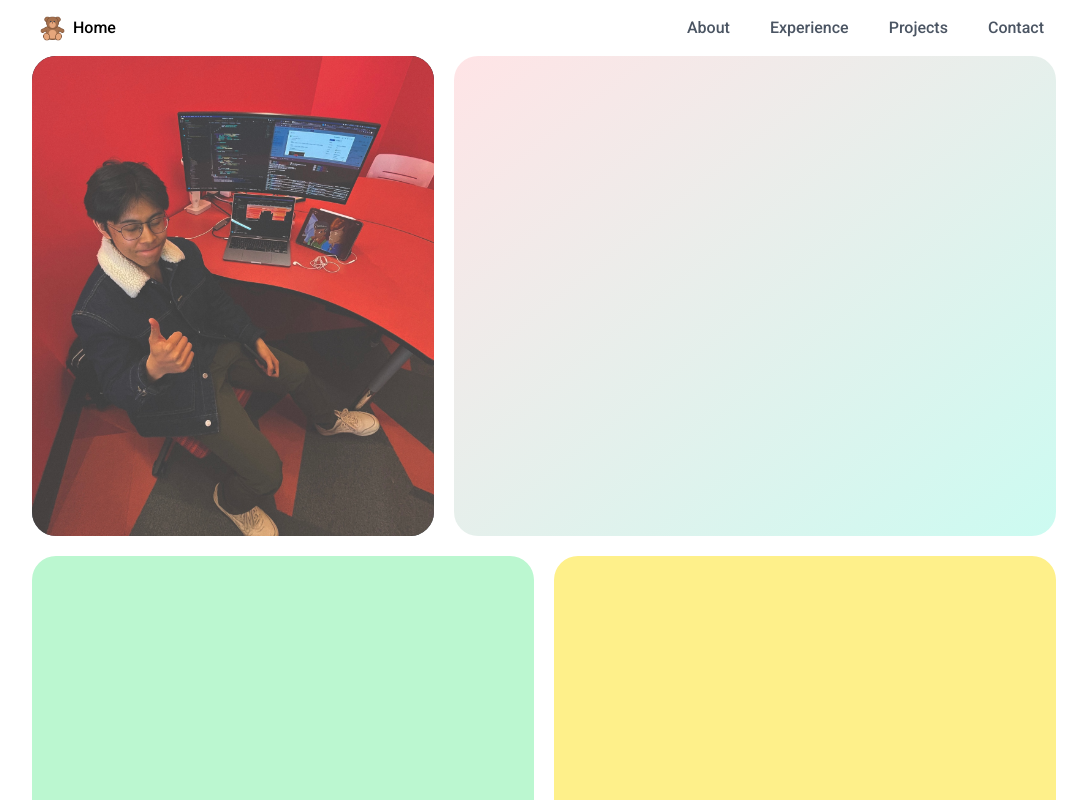
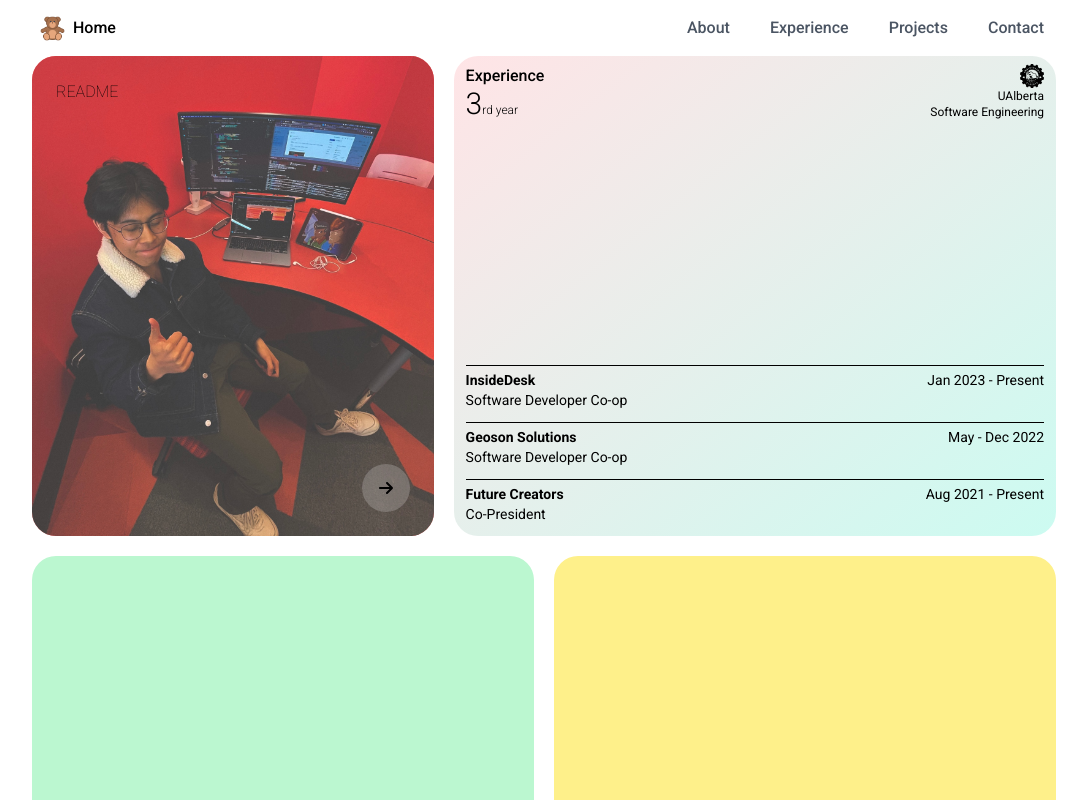
Before and after one commit to jdrco/self-portfolio, a Next.js app: page / in a window 1280 px wide. Shown: the top 800 px of the page, without its empty margins (96-1183 px from the left). Built offline with nearby package versions, Linux system fonts and the light colour scheme.

Commit message:
Add buttons to README widget

```diff
--- a/components/widgets/Experience.js
+++ b/components/widgets/Experience.js
@@ -2,18 +2,18 @@ import Image from "next/image";
 
 const Experience = () => {
   return (
-    <div className="bg-gradient-to-t from-rose-300 to-pink-500 h-full flex flex-col">
+    <div className="h-full flex flex-col">
       <div className="my-2 mx-3 flex flex-col justify-between h-full">
         <div className="header flex flex-col mb-1">
           <div className="tophalf flex flex-row flex-end items-end w-full">
-            <h1 className="text-white font-medium text-[10px] sm:text-base mr-auto">
+            <h1 className="text-black font-medium text-[10px] sm:text-base mr-auto">
               Experience
             </h1>
             <div className="engglog h-4 w-4 sm:h-6 sm:w-6">
               <Image
                 src="/eng.png"
                 layout="responsive"
-                className="object-contain w-full h-full relative invert"
+                className="object-contain w-full h-full relative"
                 width={15}
                 height={15}
               />
@@ -21,35 +21,35 @@ const Experience = () => {
           </div>
 
           <div className="bottomhalf flex flex-row flex-end items-end w-full">
-            <div className="text-white font-light text-2xl sm:text-3xl leading-5 sm:leading-6 mr-auto">
-              3<span className="text-[8px] sm:text-[12px]">rd year</span>
+            <div className="text-black font-light text-2xl sm:text-3xl leading-5 sm:leading-6 mr-auto">
+              3<span className="text-sm sm:text-[12px]">rd year</span>
             </div>
             <div className="edu flex flex-col items-end w-auto h-auto">
-              <p className="text-white text-[8px] sm:text-xs leading-[8px]">
+              <p className="text-black text-sm sm:text-xs leading-[8px]">
                 UAlberta
               </p>
-              <p className="text-white text-[8px] sm:text-xs leading-3">
+              <p className="text-black text-sm sm:text-xs leading-3">
                 Software Engineering
               </p>
             </div>
           </div>
         </div>
         <div className="experiences h-auto">
-          <div className="pt-1 text-white text-[8px] sm:text-sm leading-[9px] border-t-[1px] mb-2 sm:mb-3">
+          <div className="pt-1 text-black text-sm sm:text-sm leading-[9px] border-t-[1px] border-black mb-2 sm:mb-3">
             <div className="flex flex-row flex-end items-end w-full">
               <p className="font-bold mr-auto">InsideDesk</p>
               <p className="">Jan 2023 - Present</p>
             </div>
             <p>Software Developer Co-op</p>
           </div>
-          <div className="pt-1 text-white text-[8px] sm:text-sm leading-[9px] border-t-[1px] mb-2 sm:mb-3">
+          <div className="pt-1 text-black text-sm sm:text-sm leading-[9px] border-t-[1px] border-black mb-2 sm:mb-3">
             <div className="flex flex-row flex-end items-end w-full">
               <p className="font-bold mr-auto">Geoson Solutions</p>
               <p className="">May - Dec 2022</p>
             </div>
             <p>Software Developer Co-op</p>
           </div>
-          <div className="pt-1 text-white text-[8px] sm:text-sm leading-[9px] border-t-[1px] mb-1">
+          <div className="pt-1 text-black text-sm sm:text-sm leading-[9px] border-t-[1px] border-black mb-1">
             <div className="flex flex-row flex-end items-end w-full">
               <p className="font-bold mr-auto">Future Creators</p>
               <p className="">Aug 2021 - Present</p>
--- a/components/widgets/Readme.js
+++ b/components/widgets/Readme.js
@@ -1,14 +1,20 @@
-import Image from "next/image";
+import Image from 'next/image';
+import { ImArrowRight2 } from 'react-icons/im';
+
+import Link from 'next/link';
 
 const Readme = () => {
   return (
-    <div className="bg-gradient-to-b from-gray-900 to-gray-600 h-full flex flex-col">
-      {/* <div className="w-[42%] h-[42%] rounded-full ml-7 sm:ml-11 mt-6 sm:mt-10 overflow-hidden relative"> */}
-        <Image src="/photo.jpg" layout="fill" className="object-cover" />
-      {/* </div> */}
-      {/* <div className="w-[75%] h-12 ml-8 sm:ml-12 md:ml-[50px] mt-4 sm:mt-7 text-[9px] sm:text-sm md:text-base text-white leading-[11px] sm:leading-[18px] md:leading-[22px]">
-        README
-      </div> */}
+    <div className="flex flex-col">
+      <Image src="/photo.jpg" layout="fill" className="object-cover" />
+      <div className="absolute top-6 left-6 text-black font-thin">README</div>
+      <Link href="/about">
+        <button className="absolute h-12 w-12 bottom-6 right-6 bg-white bg-opacity-20 backdrop-blur-2xl rounded-full">
+          <div className="flex items-center justify-center">
+            <ImArrowRight2 />
+          </div>
+        </button>
+      </Link>
     </div>
   );
 };
--- a/pages/index.js
+++ b/pages/index.js
@@ -11,16 +11,17 @@ export default function Home() {
   return (
     <>
       <div className="meat flex flex-col h-screen w-full gap-5">
-
         <div className="flex flex-col sm:flex-row gap-5 w-full">
-          <div className="card bg-red-400 w-full aspect-square sm:w-2/5 sm:h-[30rem]">
-            <Link href="/about">
-              <a className="h-full"><Readme /></a>
-            </Link>
+          <div className="card bg-red-400 w-full sm:w-2/5 h-[30rem]">
+            <div className="h-full">
+              <Readme />
+            </div>
           </div>
-          <div className="card bg-gradient-to-br from-rose-100 to-teal-100 aspect-square w-full sm:w-3/5 sm:h-[30rem]">
+          <div className="card bg-gradient-to-br from-rose-100 to-teal-100 h-96 w-full sm:w-3/5 sm:h-[30rem]">
             <Link href="/experience">
-              <a className="h-full">{/* <Experience /> */}</a>
+              <a className="h-full">
+                <Experience />{' '}
+              </a>
             </Link>
           </div>
         </div>
@@ -33,11 +34,10 @@ export default function Home() {
           </div>
           <div className="card bg-yellow-200 aspect-square w-full">
             <Link href="/experience">
-            <a className="h-full">{/* <Contact /> */}</a>
+              <a className="h-full">{/* <Contact /> */}</a>
             </Link>
           </div>
         </div>
-
       </div>
     </>
   );
```
